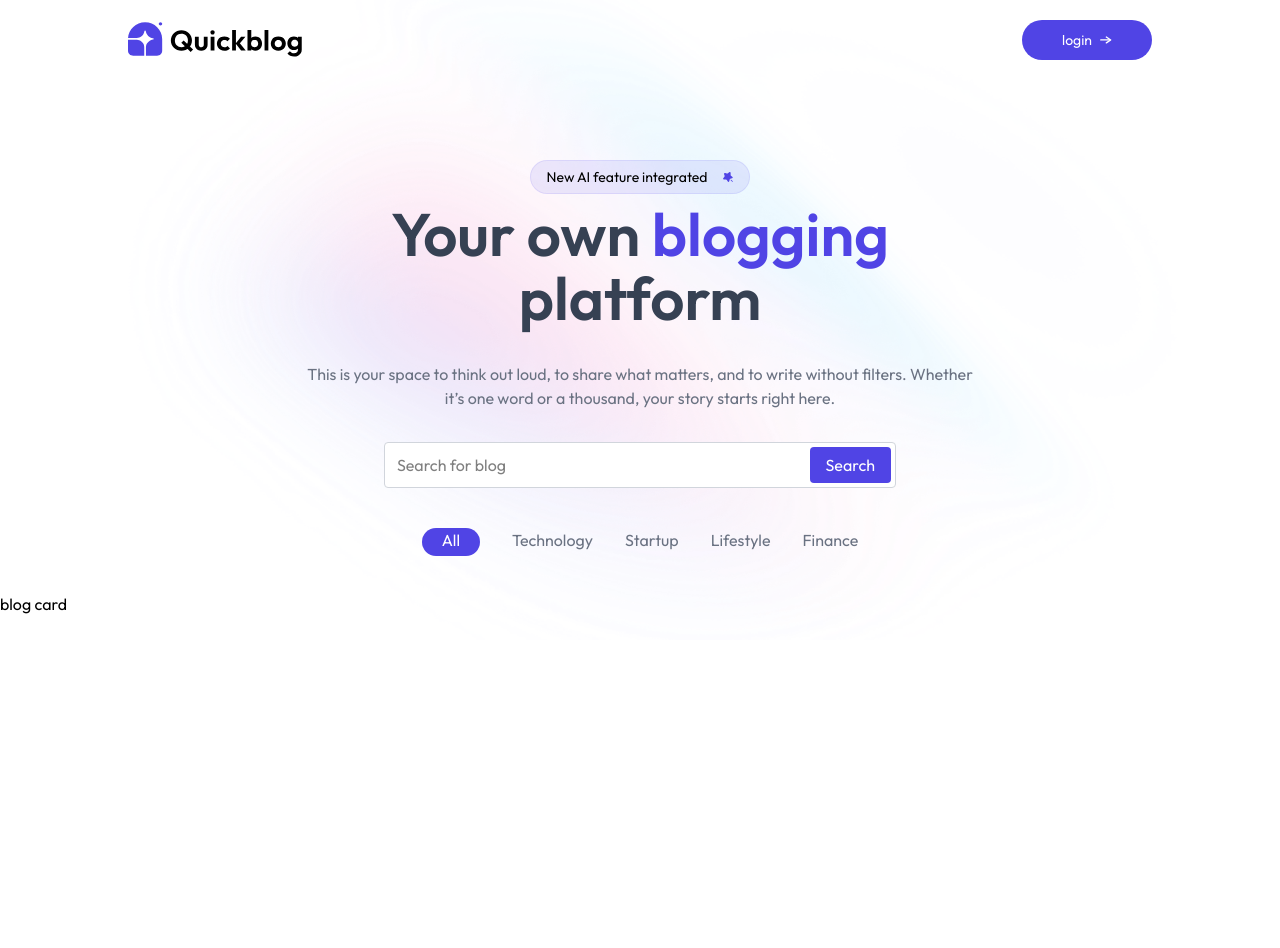
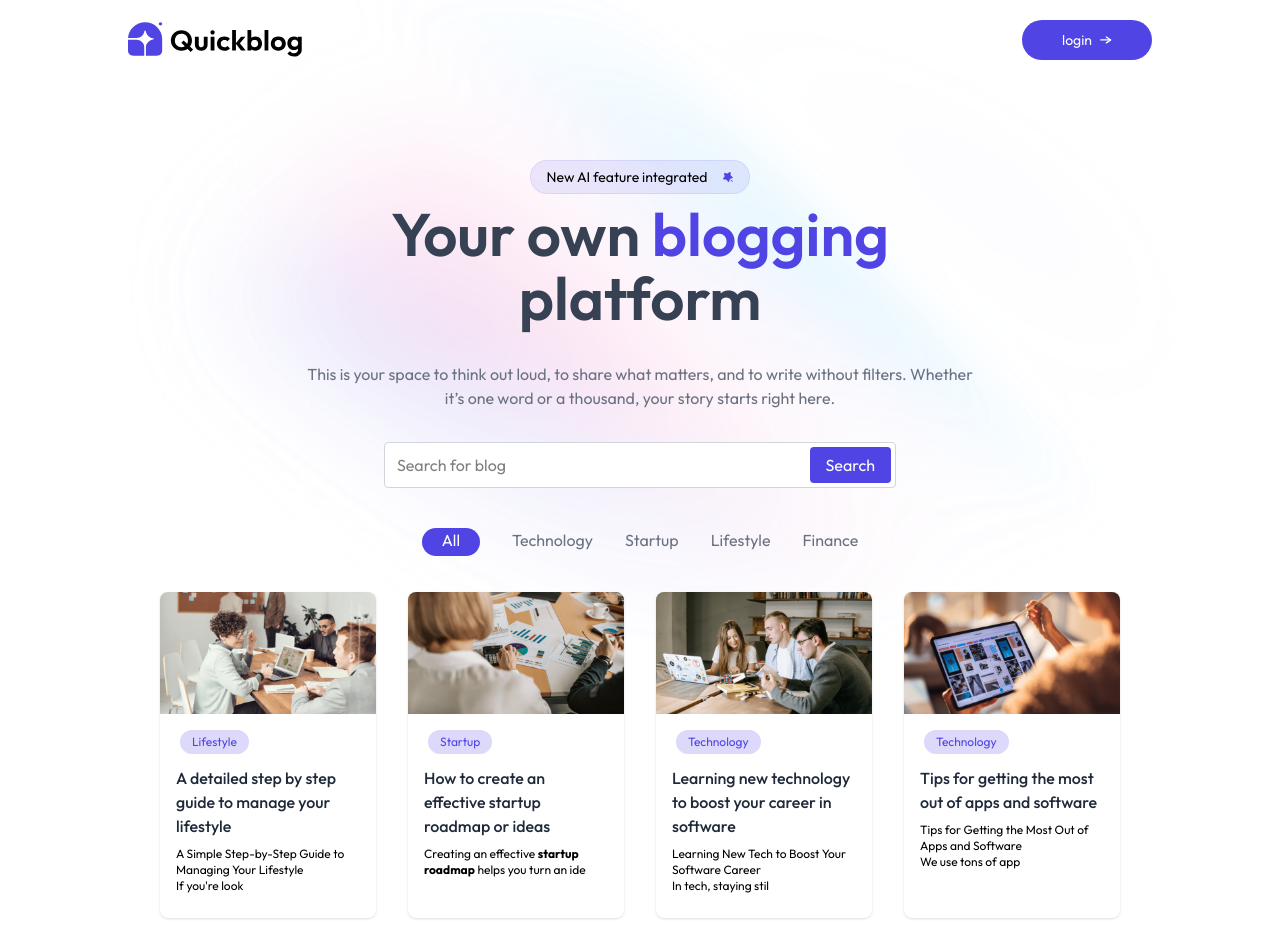
Before and after one commit to toxic-programmer-cell/blog-app, a React (Vite) app in the folder client/: page / in a window 1280 px wide. Shown: the top 948 px of the page. Before the commit the page ends 800 px from the top, so only its background shows below. Built offline with nearby package versions, Linux system fonts and the light colour scheme.

Commit message:
created BloCard and call it in BlogList component and updated routes in App.jsx

```diff
--- a/client/src/App.jsx
+++ b/client/src/App.jsx
@@ -8,7 +8,7 @@
     <div className="">
       <Routes>
         <Route path="/" element={<Home />} />
-        <Route path="/blog" element={<Blog />} />
+        <Route path="/blog/:id" element={<Blog />} />
       </Routes>
     </div>
   );
--- /dev/null
+++ b/client/src/components/BlogCard.jsx
@@ -0,0 +1,28 @@
+import React from "react";
+import { useNavigate } from "react-router-dom";
+
+function BlogCard({ props }) {
+  const { _id, title, description, image, category } = props;
+
+  const navigate = useNavigate();
+  return (
+    <div
+      onClick={() => navigate(`/blog/${_id}`)}
+      className="w-full rounded-lg overflow-hidden shadow hover:scale-102 hover:shadow-primary/25 duration-300 cursor-pointer"
+    >
+      <img src={image} alt={title} className="aspect-video" />
+      <span className="ml-5 mt-4 px-3 py-1 inline-block bg-primary/20 text-primary rounded-full text-xs">
+        {category}
+      </span>
+      <div className="py-3 px-4">
+        <h5 className="mb-2 font-medium text-gray-800">{title}</h5>
+        <p
+          className="mb-3 text-xs text-gra-500"
+          dangerouslySetInnerHTML={{ __html: description.slice(0, 80) }}
+        ></p>
+      </div>
+    </div>
+  );
+}
+
+export default BlogCard;
--- a/client/src/components/BlogList.jsx
+++ b/client/src/components/BlogList.jsx
@@ -1,6 +1,7 @@
 import React, { useState } from "react";
-import { blogCategories } from "../assets/assets";
+import { blog_data, blogCategories } from "../assets/assets";
 import { motion } from "motion/react";
+import BlogCard from "./BlogCard";
 
 function BlogList() {
   const [menu, setMenu] = useState("All");
@@ -27,7 +28,13 @@
           </div>
         ))}
       </div>
-      <div>blog card</div>
+      <div className="grid grid-cols-1 sm:grid-cols-2 md:grid-cols-3 xl:grid-cols-4 gap-8 mb-24 mx-8 sm:mx-16 xl:mx-40">
+        {blog_data
+          .filter((blog) => menu === "All" || blog.category === menu)
+          .map((blog) => (
+            <BlogCard key={blog._id} props={blog} />
+          ))}
+      </div>
     </div>
   );
 }
```
Also changed, not shown: 1 other file (tests, documents, lock files or other folders).
